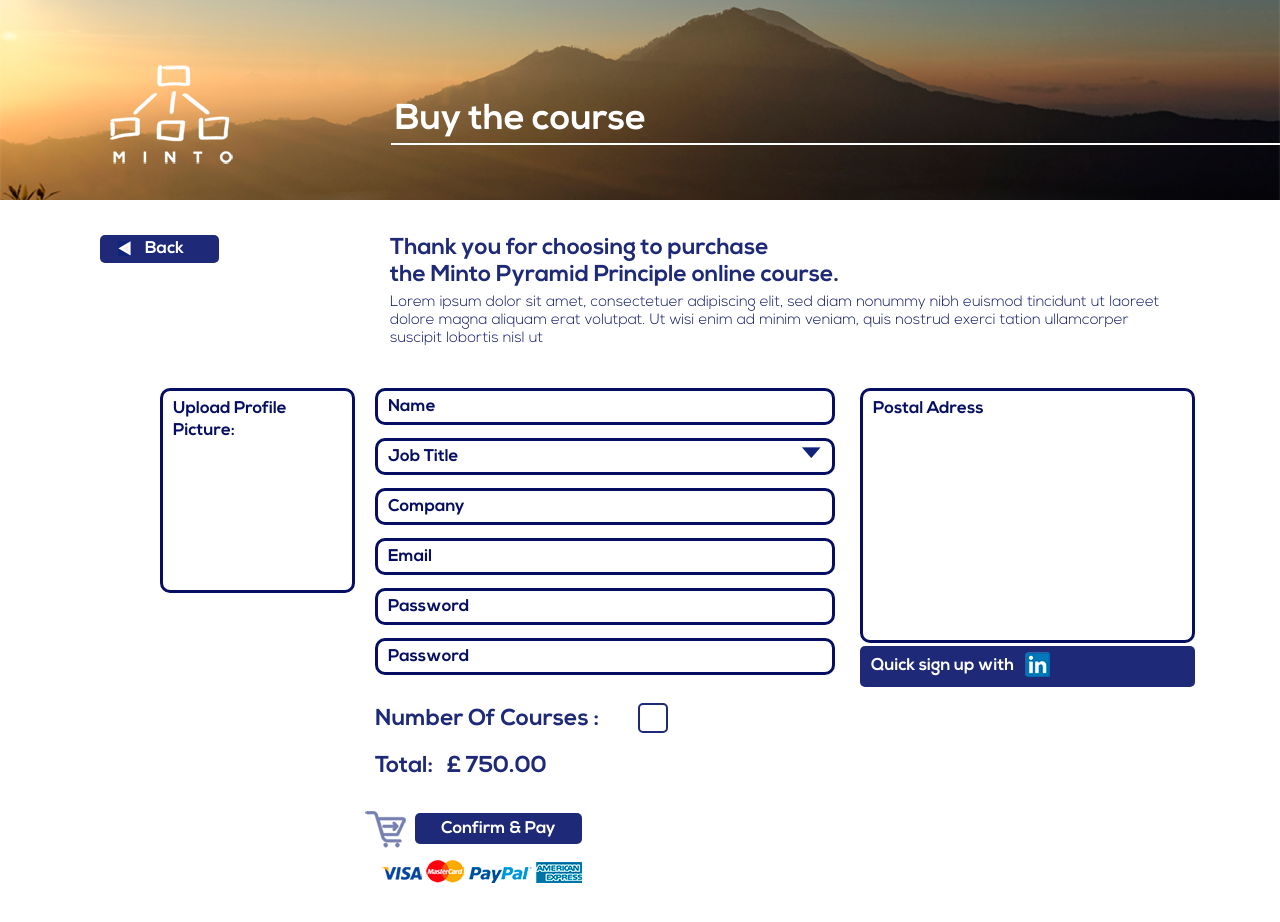
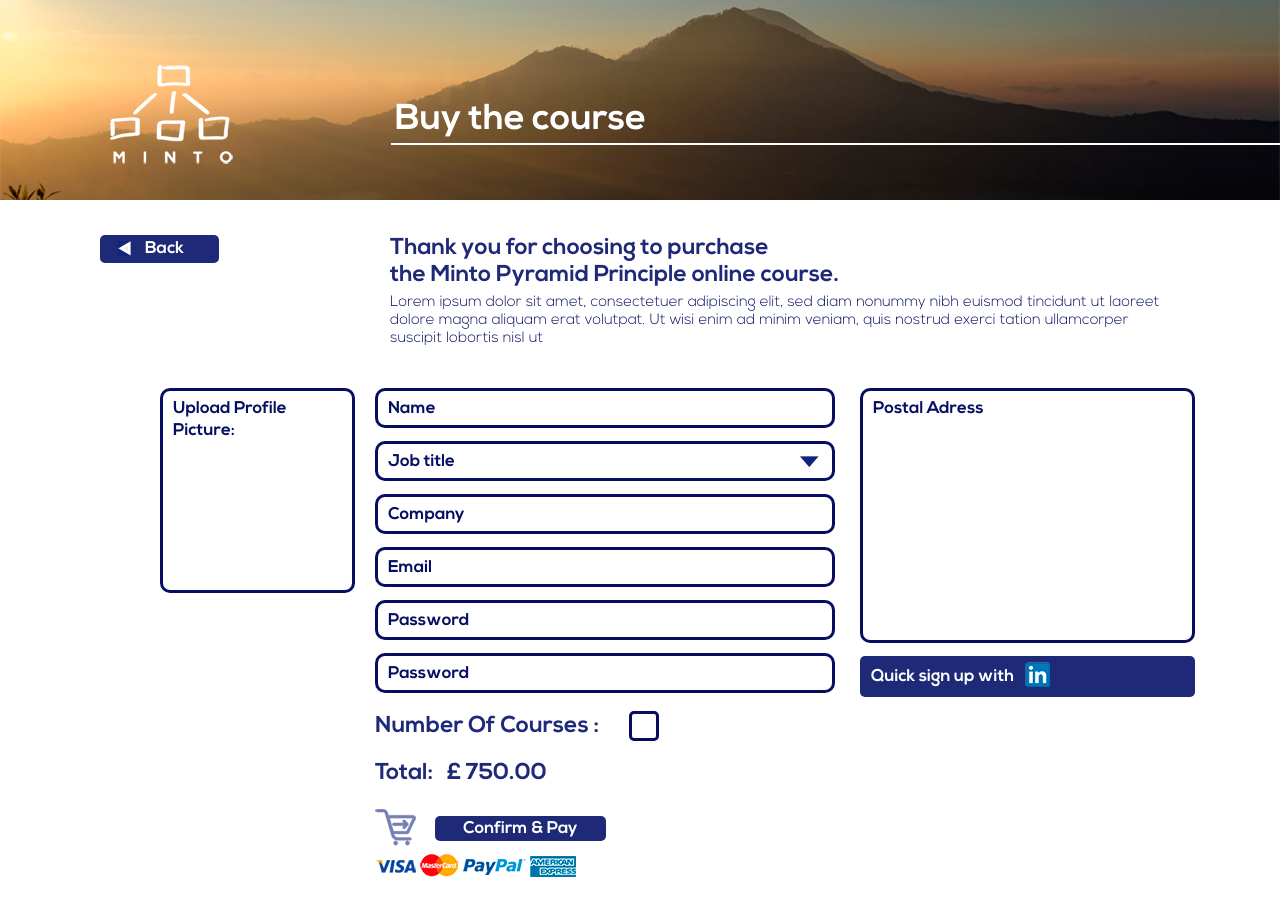
Before and after one commit to morozowandrey/Minto, a website: page Buy-the-course.html in a window 1280 px wide. Shown: the top 922 px of the page. Drawn offline with nearby package versions, Linux system fonts and the light colour scheme; files that its build step writes are made by us from their sources.

Commit message:
styles fix for Buy-the-course page

```diff
--- a/Buy-the-course.html
+++ b/Buy-the-course.html
@@ -27,30 +27,36 @@
         </section>
 
         <aside class="buy-the-course__right-aside">
+          <form action="">
             <div class="field-wrap field-wrap--right">
                 <textarea class="input-message__fild--right" name="message" id="message" tabindex="4" placeholder="Upload Profile Picture:"></textarea>
             </div>
+          </form>
         </aside>
 
         <section>
             <form action="/" method="post">
               <div class="contacts-input-box">
-                <div class="field-wrap field-wrap_email">
+                <div class="field-wrap">
                     <input placeholder="Name" type=""required autocomplete="off"/>
                 </div>
-                <div class="field-wrap field-wrap__dropdown field-wrap_email">
-                    <input placeholder="Job Title" type=""required autocomplete="off"/>
+                <div class="field-wrap field-wrap--select">
+                  <select class="contacts-select">
+                      <option class="contacts-select__option">Job title</option>
+                      <option><span>Job title</span></option>
+                      <option><span>Job title</span></option>
+                  </select>
                 </div>
-                <div class="field-wrap field-wrap_pass">
+                <div class="field-wrap">
                     <input placeholder="Company" type=""required autocomplete="off"/>
                 </div>
-                <div class="field-wrap field-wrap_pass">
+                <div class="field-wrap">
                     <input placeholder="Email" type=""required autocomplete="off"/>
                 </div>
-                <div class="field-wrap field-wrap_pass">
+                <div class="field-wrap">
                     <input placeholder="Password" type="password"required autocomplete="off"/>
                 </div>
-                <div class="field-wrap field-wrap--last field-wrap_pass">
+                <div class="field-wrap field-wrap--last">
                     <input placeholder="Password" type="password"required autocomplete="off"/>
                 </div>
               </div>
@@ -59,9 +65,11 @@
             <div class="payment-boxes">
               <div class="payment-box1">
                 <h3 class="content-heading content-heading--payment-num">Number Of Courses :</h3>
-                <div class="counter-box">
-                  <p class="counter-value"></p>
+                <form class="buy-the-course__form" action="">
+                  <div class="field-wrap field-wrap--numder-of-courses">
+                      <input class="buy-the-course__input" placeholder="" type=""required autocomplete="off"/>
                   </div>
+                </form>
               </div>
 
               <div class="payment-box1">
@@ -72,28 +80,34 @@
               </div>
 
               <div class="payment-mode-box">
+                <div class="payment-button__wrap">
                   <a href="" class="payment-button">Confirm & Pay</a>
+                </div>
 
-                <a href="" class="payment-mode payment-mode--first">
-                  <img src="src/images/buy-the-course_visa.png" alt="" class="payment-mode__img">
+                <div class="payment-modes">
+                  <a href="" class="payment-mode">
+                    <img class="payment-mode__img1" src="src/images/buy-the-course_visa.png" alt="">
                   </a>
                   <a href="" class="payment-mode">
-                  <img src="src/images/buy-the-course_mastercard.png" alt="" class="payment-mode__img">
+                    <img src="src/images/buy-the-course_mastercard.png" alt="">
                   </a>
                   <a href="" class="payment-mode">
-                  <img src="src/images/buy-the-course_paypal.png" alt="" class="payment-mode__img">
+                    <img class="payment-mode__img2" src="src/images/buy-the-course_paypal.png" alt="">
                   </a>
                   <a href="" class="payment-mode">
-                  <img src="src/images/buy-the-course_americanexpress.png" alt="" class="payment-mode__img">
+                    <img src="src/images/buy-the-course_americanexpress.png" alt="">
                   </a>
+                </div>
               </div>
             </div>
         </section>
 
         <aside class="contact-adresses buy-the-course__left-aside">
+          <form action="">
             <div class="field-wrap">
               <textarea class="input-message__fild--left" name="message" id="message" tabindex="4" placeholder="Postal Adress"></textarea>
             </div>
+          </form>
 
           <a href="" class="sign-up__button"><span class="sign-up__button__text">Quick sign up with</span></a>
         </aside>
--- a/src/sass/base/base-styles.scss
+++ b/src/sass/base/base-styles.scss
@@ -408,14 +408,12 @@ h3 {
 
   .content-heading--payment-num {
     padding: 0px 0px 20px 0px;
-    margin-left: 20px;
 
     display: inline-block;
   }
 
   .content-heading--payment-sum {
     padding: 0px 0px 30px 0px;
-    margin-left: 20px;
 
     display: inline-block;
   }
@@ -446,8 +444,14 @@ h3 {
     position: relative;
   }
 
-    input, textarea {
+    textarea {
       padding:7px 10px;
+    }
+
+    input {
+      line-height: 36px;
+      height: 40px;
+      padding: 0 0 0 10px;
     }
 
     .field-wrap {
@@ -458,6 +462,40 @@ h3 {
       color: $main-purple;
 
       position: relative;
+    }
+
+    .field-wrap--select {
+      border:3px solid $main-purple;
+      border-radius: 10px;
+      transition:border-color .25s ease, box-shadow .25s ease;
+      overflow: hidden;
+      background-color: #fff;
+
+      width: 460px;
+      height: 40px;
+
+      line-height: 36px;
+      padding-left: 10px;
+
+      background: url(../src/images/buy-the-course_arrowdown.png) no-repeat right;
+
+      background-position: 97% 50%;
+    }
+
+    .field-wrap--select select {
+      width: 100%;
+      color: $main-purple;
+      border: none;
+      box-shadow: none;
+      background-color: transparent;
+      background-image: none;
+      -webkit-appearance: none;
+         -moz-appearance: none;
+              appearance: none;
+    }
+
+    .field-wrap--select select:focus {
+      outline: none;
     }
 
     .field-wrap--last {
@@ -480,6 +518,30 @@ h3 {
       margin-bottom: 0px;
       position: inherit;
       float: right;
+    }
+
+    .field-wrap--numder-of-courses {
+        width: 30px;
+        height: 30px;
+        display: inline-block;
+
+    }
+
+    .buy-the-course__form {
+      display: inline-block;
+
+      margin-left: 30px;
+
+      position: absolute;
+      top: -2px;
+    }
+
+    .buy-the-course__input {
+      border-radius: 5px;
+      line-height: 26px;
+      height: 30px;
+      padding: 0;
+      text-align: center;
     }
 
     .input-message__fild--right {
@@ -643,20 +705,10 @@ h3 {
       font-family: $third-ff;
       font-size: 21px;
       color: $main-purple;
-
-      // position: relative;
-    }
-
-    .field-wrap--username, .field-wrap_email {
-          // padding: 0 63px;
     }
 
     .login-username-fild, .login-pass-fild {
       padding: 1px 10px;
       text-align: center;
     }
-
-    .contacts {
-
-    }
 }
--- a/src/sass/modules/buttons.scss
+++ b/src/sass/modules/buttons.scss
@@ -1,4 +1,4 @@
-.back__button, .payment-button , .sign-up__button {
+.back__button {
 	top: 0;
 	left: 60px;
 	position: absolute;
@@ -27,25 +27,41 @@
 //////////
 
 .payment-button {
-	position: relative;
-	top: 0px;
+    margin-left: 60px;
+    padding: 3px 35px 3px 45px;
+    text-decoration: none;
+    border-radius: 5px;
+    font-family: $third-ff;
+    font-size: 17px;
+    font-weight: 400;
+    color: $white;
+    background-color: $purple2;
 
-	padding: 7px 26px;
+	padding: 4px 28px;
 }
 
 .payment-button:before {
 	content: url(../src/images/buy-the-course_bin.png);
 
 	position: absolute;
-	left: -50px;
-	top: -2px;
+	left: 0px;
+    top: -8px;
 }
 
 .sign-up__button {
 	padding: 9.5px 96px;
 
-	top: 57%;
-	left: 0;
+	position: absolute;
+
+	text-decoration: none;
+	border-radius: 5px;
+
+	font-family: $third-ff;
+	font-size: 17px;
+	font-weight: 400;
+
+	color: $white;
+	background-color: $purple2;
 
 	&__text {
 		position: relative;
--- a/src/sass/modules/inputs.scss
+++ b/src/sass/modules/inputs.scss
@@ -71,3 +71,11 @@
     min-height: 200px;
     width: 100%;
   }
+
+  .contacts-select {
+
+     &__option {
+      outline:none;
+
+     }
+  }
--- a/src/sass/modules/payment.scss
+++ b/src/sass/modules/payment.scss
@@ -3,7 +3,8 @@
 }
 
 .payment-box1 {
-
+	position: relative;
+	margin-left: 20px;
 }
 
 .payment-box2 {
@@ -51,22 +52,26 @@
 //////////////
 
 .payment-mode-box {
-
+	margin-left: 20px;
 }
 
 .payment-mode {
-	position: relative;
-	top: 50px;
-	right: 145px;
-
 	text-decoration: none;
 	cursor: pointer;
 }
 
-.payment-mode--first {
-	top: 47px;
+.payment-modes {
+	margin-top: 14px;
 }
 
-.payment-mode__img {
+.payment-mode__img1 {
+	margin-bottom: 4px;
+}
 
+.payment-mode__img2 {
+	margin-bottom: 2px;
 }
+
+.payment-button__wrap {
+	position: relative;
+}
```
Lines whose indentation alone changed are shown as unchanged.
